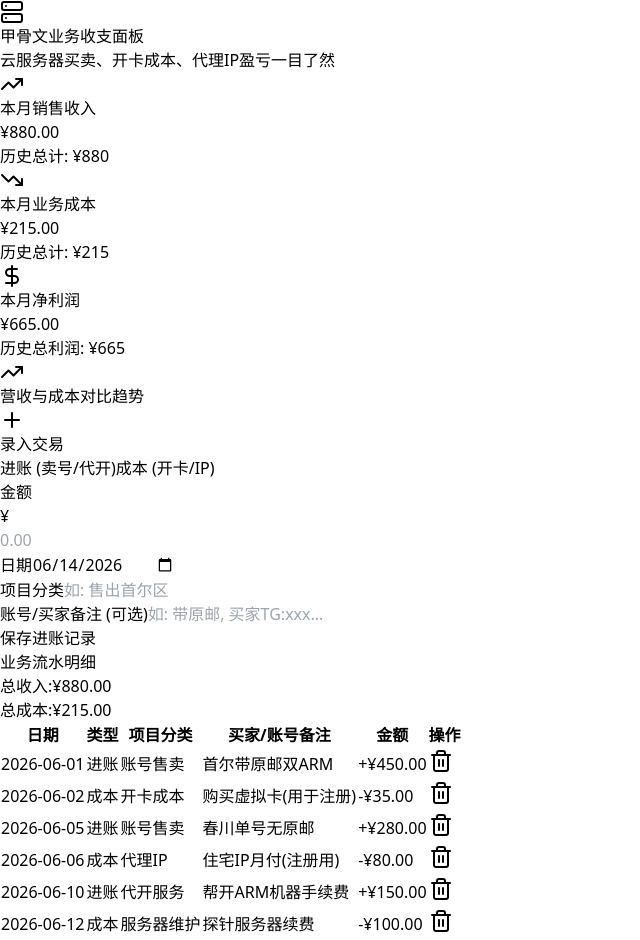
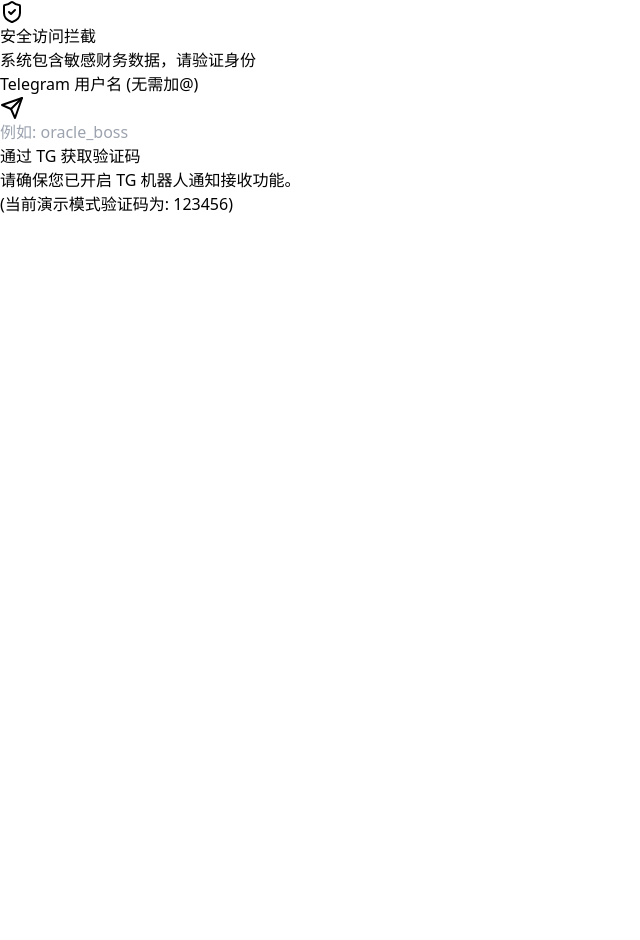
Before and after one commit to GeniusZeroTwo/oracle-finance, a React (Vite) app: page / in a window 1280 px wide. Shown: the whole page, without its empty margins (0-640 px from the left). After the commit the page ends 800 px from the top, so only its background shows below. Built offline with nearby package versions, Linux system fonts and the light colour scheme; no server answers.

Commit message:
Update App.jsx

```diff
--- a/src/App.jsx
+++ b/src/App.jsx
@@ -1,6 +1,6 @@
 import React, { useState, useEffect, useMemo } from 'react';
 import { BarChart, Bar, XAxis, YAxis, CartesianGrid, Tooltip, Legend, ResponsiveContainer } from 'recharts';
-import { Plus, TrendingUp, TrendingDown, DollarSign, Trash2, Server } from 'lucide-react';
+import { Plus, TrendingUp, TrendingDown, DollarSign, Trash2, Server, Lock, Send, KeyRound, ShieldCheck } from 'lucide-react';
 
 // 专为甲骨文服务器买卖定制的初始模拟数据
 const initialTransactions = [
@@ -13,12 +13,29 @@
 ];
 
 export default function App() {
+  // ==========================================
+  // 登录鉴权状态管理 (新增)
+  // ==========================================
+  // 从 sessionStorage 读取登录状态，保证刷新页面不用重新登录，但关掉浏览器需要重登，提升安全性
+  const [isAuthenticated, setIsAuthenticated] = useState(() => {
+    return sessionStorage.getItem('oracle_finance_auth') === 'true';
+  });
+
+  // 登录面板状态
+  const [loginStep, setLoginStep] = useState(1); // 1: 输入TG账号, 2: 输入验证码
+  const [tgUsername, setTgUsername] = useState('');
+  const [verificationCode, setVerificationCode] = useState('');
+  const [isSendingCode, setIsSendingCode] = useState(false);
+  const [isVerifying, setIsVerifying] = useState(false);
+  const [loginError, setLoginError] = useState('');
+
+  // 仪表盘原有状态
   const [transactions, setTransactions] = useState([]);
   const [isLoading, setIsLoading] = useState(true);
 
   // 表单状态
   const [formData, setFormData] = useState({
-    type: 'income', // 默认买卖通常优先记录收入
+    type: 'income',
     amount: '',
     category: '',
     date: new Date().toISOString().split('T')[0],
@@ -26,18 +43,93 @@
   });
 
   // ==========================================
-  // API 请求与本地降级逻辑 (Cloudflare D1 预埋)
+  // 登录交互逻辑 (预埋了后端 API)
+  // ==========================================
+
+  // 发送验证码到 TG
+  const handleSendCode = async (e) => {
+    e.preventDefault();
+    if (!tgUsername.trim()) {
+      setLoginError('请输入您的 Telegram 用户名');
+      return;
+    }
+    setLoginError('');
+    setIsSendingCode(true);
+
+    try {
+      // 🚨 预埋：这里将来替换为您真实的 Cloudflare Worker API，用于触发 TG Bot 发送消息
+      // await fetch('/api/auth/send-tg-code', { method: 'POST', body: JSON.stringify({ username: tgUsername }) });
+
+      // 模拟网络延迟
+      await new Promise(resolve => setTimeout(resolve, 1500));
+
+      // 演示模式：在控制台打印一个假验证码方便您测试
+      console.log(`[演示模式] 您的 TG 验证码是: 123456 (发送至 @${tgUsername})`);
+
+      setLoginStep(2); // 进入输入验证码阶段
+    } catch (error) {
+      setLoginError('验证码发送失败，请检查网络或后端配置');
+    } finally {
+      setIsSendingCode(false);
+    }
+  };
+
+  // 验证登录码
+  const handleVerifyCode = async (e) => {
+    e.preventDefault();
+    if (verificationCode.length !== 6) {
+      setLoginError('请输入完整的 6 位验证码');
+      return;
+    }
+    setLoginError('');
+    setIsVerifying(true);
+
+    try {
+      // 🚨 预埋：这里将来替换为您真实的 Cloudflare Worker 验证 API，验证成功应返回一个安全的 Token
+      // const res = await fetch('/api/auth/verify', { method: 'POST', body: JSON.stringify({ username: tgUsername, code: verificationCode }) });
+      // if (!res.ok) throw new Error('验证失败');
+
+      // 模拟验证请求延迟
+      await new Promise(resolve => setTimeout(resolve, 1000));
+
+      if (verificationCode === '123456') { // 演示模式写死的正确密码
+        sessionStorage.setItem('oracle_finance_auth', 'true'); // 记录登录状态
+        setIsAuthenticated(true);
+      } else {
+        setLoginError('验证码错误，请重试');
+      }
+    } catch (error) {
+      setLoginError('验证失败，请稍后再试');
+    } finally {
+      setIsVerifying(false);
+    }
+  };
+
+  const handleLogout = () => {
+    sessionStorage.removeItem('oracle_finance_auth');
+    setIsAuthenticated(false);
+    setLoginStep(1);
+    setVerificationCode('');
+  };
+
+
+  // ==========================================
+  // 原有业务：API 请求与本地降级逻辑 (受权限保护)
   // ==========================================
   useEffect(() => {
+    // 只有在认证通过后才去拉取财务数据
+    if (!isAuthenticated) return;
+
     const fetchTransactions = async () => {
+      setIsLoading(true);
       try {
-        // 尝试从 Cloudflare 后端 API 获取数据 (假设部署后的路径是 /api/transactions)
+        // 在真实环境中，这里需要在 Headers 加上您登录获取的 Token
+        // fetch('/api/transactions', { headers: { 'Authorization': `Bearer ${sessionStorage.getItem('token')}` } })
         const response = await fetch('/api/transactions');
         if (!response.ok) throw new Error('API未就绪');
         const data = await response.json();
         setTransactions(data);
       } catch (error) {
-        // 【降级方案】：如果 API 还没部署，自动使用 localStorage 保证面板正常运作
         console.warn('后端 API 未响应，已降级使用本地存储 (LocalStorage) 模式。');
         const saved = localStorage.getItem('oracle_finance_transactions');
         if (saved) {
@@ -50,14 +142,13 @@
       }
     };
     fetchTransactions();
-  }, []);
+  }, [isAuthenticated]); // 依赖项加入了认证状态
 
-  // 当处于本地降级模式时，数据变化自动同步到 localStorage
   useEffect(() => {
-    if (!isLoading) {
+    if (isAuthenticated && !isLoading) {
       localStorage.setItem('oracle_finance_transactions', JSON.stringify(transactions));
     }
-  }, [transactions, isLoading]);
+  }, [transactions, isLoading, isAuthenticated]);
 
   // ==========================================
   // 事件处理逻辑
@@ -84,35 +175,25 @@
       amount: parseFloat(formData.amount),
     };
 
-    // 乐观 UI 更新：先在前端展示
     setTransactions(prev => [newTransaction, ...prev]);
 
     try {
-      // 尝试推送到 Cloudflare D1
       await fetch('/api/transactions', {
         method: 'POST',
         headers: { 'Content-Type': 'application/json' },
         body: JSON.stringify(newTransaction)
       });
     } catch (e) {
-      console.log('保存到本地'); // API 失败则默认已由 useEffect 保存在本地
+      console.log('保存到本地');
     }
 
-    // 重置表单，保留日期和类型提高连续记账效率
-    setFormData(prev => ({
-      ...prev,
-      amount: '',
-      category: '',
-      description: ''
-    }));
+    setFormData(prev => ({ ...prev, amount: '', category: '', description: '' }));
   };
 
   const handleDelete = async (id) => {
     if (window.confirm('确定要删除这条记录吗？')) {
-      // 乐观 UI 更新
       setTransactions(prev => prev.filter(t => t.id !== id));
       try {
-        // 尝试在 Cloudflare D1 中删除
         await fetch(`/api/transactions/${id}`, { method: 'DELETE' });
       } catch (e) {
         console.log('从本地删除');
@@ -126,8 +207,7 @@
   const stats = useMemo(() => {
     let totalIncome = 0;
     let totalExpense = 0;
-
-    const currentMonth = new Date().toISOString().slice(0, 7); // 'YYYY-MM'
+    const currentMonth = new Date().toISOString().slice(0, 7);
     let thisMonthIncome = 0;
     let thisMonthExpense = 0;
 
@@ -142,12 +222,8 @@
     });
 
     return {
-      totalIncome,
-      totalExpense,
-      balance: totalIncome - totalExpense,
-      thisMonthIncome,
-      thisMonthExpense,
-      thisMonthBalance: thisMonthIncome - thisMonthExpense
+      totalIncome, totalExpense, balance: totalIncome - totalExpense,
+      thisMonthIncome, thisMonthExpense, thisMonthBalance: thisMonthIncome - thisMonthExpense
     };
   }, [transactions]);
 
@@ -170,8 +246,103 @@
     return Object.values(grouped).sort((a, b) => a.name.localeCompare(b.name));
   }, [transactions]);
 
+
+  // ==========================================
+  // 渲染逻辑：安全拦截层 (Login UI)
+  // ==========================================
+  if (!isAuthenticated) {
+    return (
+      <div className="min-h-screen bg-gray-50 flex items-center justify-center p-4">
+        <div className="max-w-md w-full bg-white rounded-2xl shadow-xl overflow-hidden">
+          <div className="bg-indigo-600 p-8 text-center">
+            <div className="w-16 h-16 bg-white/20 rounded-full flex items-center justify-center mx-auto mb-4 backdrop-blur-sm">
+              <ShieldCheck className="w-8 h-8 text-white" />
+            </div>
+            <h2 className="text-2xl font-bold text-white">安全访问拦截</h2>
+            <p className="text-indigo-100 mt-2 text-sm">系统包含敏感财务数据，请验证身份</p>
+          </div>
+
+          <div className="p-8">
+            {loginError && (
+              <div className="bg-red-50 text-red-600 p-3 rounded-lg text-sm mb-6 flex items-center justify-center">
+                {loginError}
+              </div>
+            )}
+
+            {loginStep === 1 ? (
+              <form onSubmit={handleSendCode} className="space-y-6">
+                <div>
+                  <label className="block text-sm font-medium text-gray-700 mb-2">Telegram 用户名 (无需加@)</label>
+                  <div className="relative">
+                    <div className="absolute inset-y-0 left-0 pl-3 flex items-center pointer-events-none">
+                      <Send className="h-5 w-5 text-gray-400" />
+                    </div>
+                    <input
+                      type="text"
+                      value={tgUsername}
+                      onChange={(e) => setTgUsername(e.target.value)}
+                      className="pl-10 block w-full rounded-lg border border-gray-300 bg-gray-50 p-3 text-gray-900 focus:ring-2 focus:ring-indigo-500 focus:border-indigo-500 outline-none transition-all"
+                      placeholder="例如: oracle_boss"
+                      required
+                    />
+                  </div>
+                </div>
+                <button
+                  type="submit"
+                  disabled={isSendingCode}
+                  className="w-full flex items-center justify-center py-3 px-4 border border-transparent rounded-lg shadow-sm text-sm font-medium text-white bg-indigo-600 hover:bg-indigo-700 focus:outline-none focus:ring-2 focus:ring-offset-2 focus:ring-indigo-500 disabled:opacity-50 disabled:cursor-not-allowed transition-colors"
+                >
+                  {isSendingCode ? '正在发送...' : '通过 TG 获取验证码'}
+                </button>
+                <p className="text-xs text-gray-400 text-center mt-4">
+                  请确保您已开启 TG 机器人通知接收功能。
+                  <br/> (当前演示模式验证码为: 123456)
+                </p>
+              </form>
+            ) : (
+              <form onSubmit={handleVerifyCode} className="space-y-6">
+                <div>
+                  <label className="block text-sm font-medium text-gray-700 mb-2">输入 6 位验证码</label>
+                  <div className="relative">
+                    <div className="absolute inset-y-0 left-0 pl-3 flex items-center pointer-events-none">
+                      <KeyRound className="h-5 w-5 text-gray-400" />
+                    </div>
+                    <input
+                      type="text"
+                      maxLength="6"
+                      value={verificationCode}
+                      onChange={(e) => setVerificationCode(e.target.value.replace(/\D/g, ''))} // 强制数字
+                      className="pl-10 block w-full rounded-lg border border-gray-300 bg-gray-50 p-3 text-gray-900 text-center tracking-[0.5em] text-lg font-semibold focus:ring-2 focus:ring-indigo-500 focus:border-indigo-500 outline-none transition-all"
+                      placeholder="000000"
+                      required
+                    />
+                  </div>
+                  <div className="text-right mt-2">
+                    <button type="button" onClick={() => setLoginStep(1)} className="text-sm text-indigo-600 hover:text-indigo-500">
+                      换个账号？
+                    </button>
+                  </div>
+                </div>
+                <button
+                  type="submit"
+                  disabled={isVerifying || verificationCode.length !== 6}
+                  className="w-full flex items-center justify-center py-3 px-4 border border-transparent rounded-lg shadow-sm text-sm font-medium text-white bg-indigo-600 hover:bg-indigo-700 focus:outline-none focus:ring-2 focus:ring-offset-2 focus:ring-indigo-500 disabled:opacity-50 disabled:cursor-not-allowed transition-colors"
+                >
+                  {isVerifying ? '验证中...' : '安全登录'}
+                </button>
+              </form>
+            )}
+          </div>
+        </div>
+      </div>
+    );
+  }
+
+  // ==========================================
+  // 渲染逻辑：正常业务面板
+  // ==========================================
   if (isLoading) {
-    return <div className="min-h-screen flex items-center justify-center text-gray-500">正在加载数据...</div>;
+    return <div className="min-h-screen flex items-center justify-center text-gray-500">正在解密并加载数据...</div>;
   }
 
   return (
@@ -179,7 +350,7 @@
       <div className="max-w-6xl mx-auto space-y-6">
 
         {/* 顶部标题栏定制 */}
-        <header className="flex items-center justify-between mb-8">
+        <header className="flex flex-col sm:flex-row sm:items-center justify-between mb-8 gap-4">
           <div>
             <h1 className="text-3xl font-bold text-gray-900 flex items-center gap-2">
               <Server className="w-8 h-8 text-indigo-600" />
@@ -187,6 +358,14 @@
             </h1>
             <p className="text-gray-500 mt-1">云服务器买卖、开卡成本、代理IP盈亏一目了然</p>
           </div>
+          {/* 添加退出登录按钮 */}
+          <button
+            onClick={handleLogout}
+            className="flex items-center gap-2 px-4 py-2 bg-white border border-gray-200 text-gray-600 rounded-lg shadow-sm hover:bg-gray-50 hover:text-red-600 transition-colors self-start sm:self-auto"
+          >
+            <Lock className="w-4 h-4" />
+            <span className="text-sm font-medium">锁定面板</span>
+          </button>
         </header>
 
         {/* 核心指标区域 (KPIs) */}
@@ -356,7 +535,6 @@
         {/* 底部：带【总收入/总支出】对比统计的交易流水表 */}
         <div className="bg-white rounded-2xl shadow-sm border border-gray-100 overflow-hidden">
 
-          {/* 表格头部：显眼的总收支统计 */}
           <div className="px-6 py-4 border-b border-gray-100 bg-gray-50/50 flex flex-col sm:flex-row sm:items-center justify-between gap-4">
             <h2 className="text-lg font-semibold text-gray-800">业务流水明细</h2>
 
```
